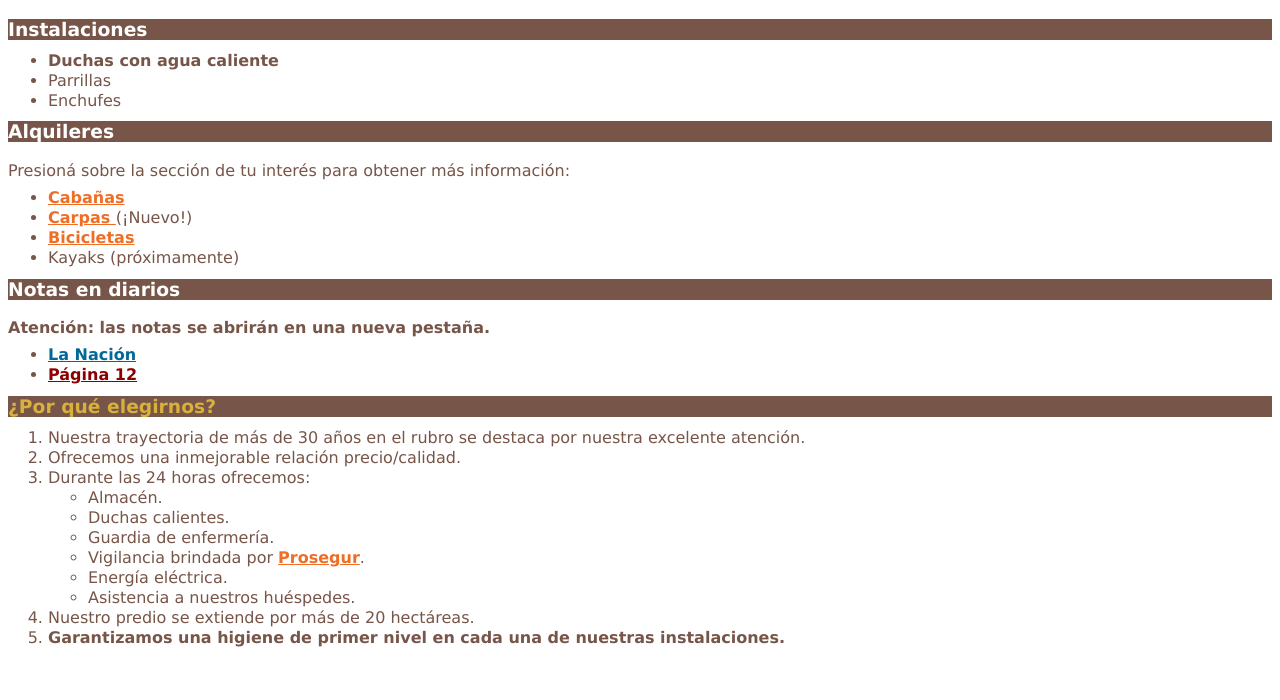
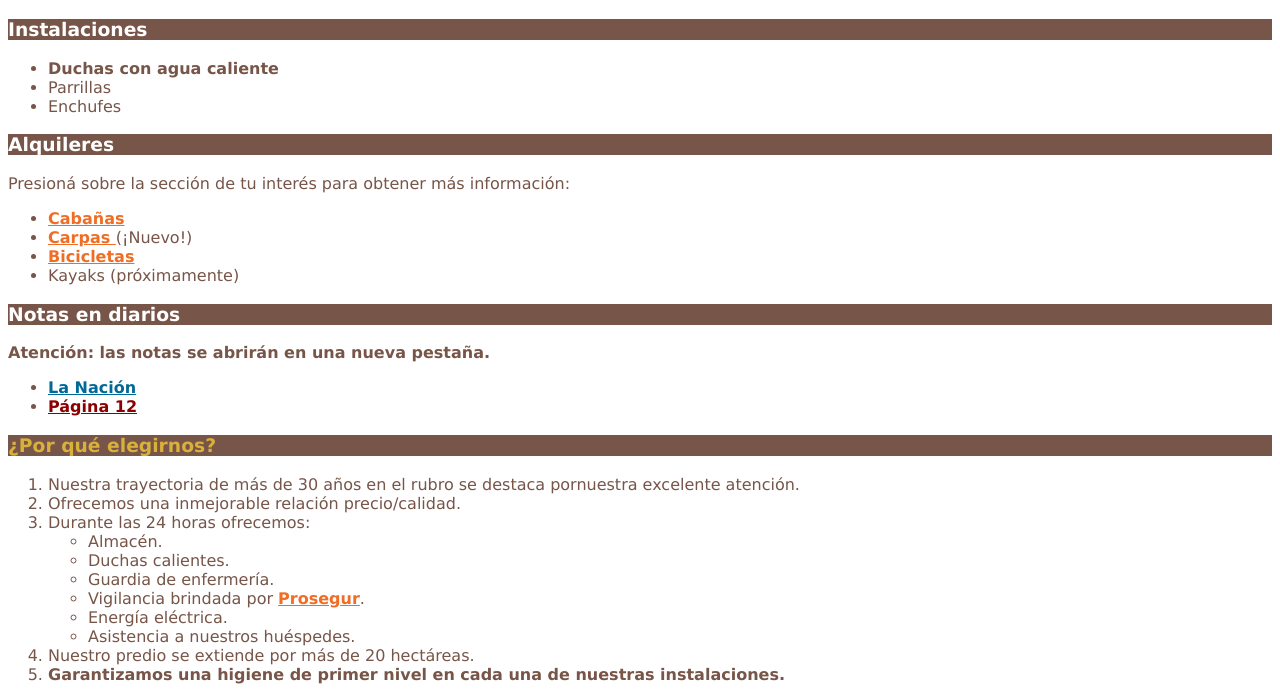
Before and after one commit to cristufarace/BootCamp-FullStack-Tarea-IT-03, a plain HTML site: page src/index.html in a window 1280 px wide. Shown: the part 466-1166 px from the top of the page. Before the commit the page ends 1122 px from the top, so only its background shows below. Drawn offline with Linux system fonts and the light colour scheme.

Commit message:
Arregle el bug de los elementos de lista, quite los elementos P que tenian, y ademas removi estilos innecesarios y redundantes

```diff
--- a/src/index.html
+++ b/src/index.html
@@ -24,11 +24,9 @@
       <section>
         <h3>Instalaciones</h3>
         <ul>
-          <li>
-            <p><b>Duchas con agua caliente</b></p>
-          </li>
-          <li><p>Parrillas</p></li>
-          <li><p>Enchufes</p></li>
+          <li><b>Duchas con agua caliente</b></li>
+          <li>Parrillas</li>
+          <li>Enchufes</li>
         </ul>
       </section>
 
@@ -37,16 +35,10 @@
         <h3>Alquileres</h3>
         <p>Presioná sobre la sección de tu interés para obtener más información:</p>
         <ul>
-          <li>
-            <p><a href="#">Cabañas</a></p>
-          </li>
-          <li>
-            <p><a href="#">Carpas </a>(¡Nuevo!)</p>
-          </li>
-          <li>
-            <p><a href="#"> Bicicletas</a></p>
-          </li>
-          <li><p>Kayaks (próximamente)</p></li>
+          <li><a href="#">Cabañas</a></li>
+          <li><a href="#">Carpas </a>(¡Nuevo!)</li>
+          <li><a href="#"> Bicicletas</a></li>
+          <li>Kayaks (próximamente)</li>
         </ul>
       </section>
 
@@ -55,8 +47,8 @@
         <h3>Notas en diarios</h3>
         <p><b>Atención: las notas se abrirán en una nueva pestaña.</b></p>
         <ul>
-          <li><p><a class="laNacion" href="#">La Nación </a></p></li>
-          <li><p><a class="pagina12" href="#">Página 12 </a></p></li>
+          <li><a class="laNacion" href="#">La Nación </a></li>
+          <li><a class="pagina12" href="#">Página 12 </a></li>
         </ul>
       </section>
 
@@ -64,34 +56,22 @@
       <section>
         <h3 class="elegirnos">¿Por qué elegirnos?</h3>
         <ol>
-          <li>
-            <p>Nuestra trayectoria de más de 30 años en el rubro se destaca por
-              nuestra excelente atención.
-            </p>
-          </li>
-          <li><p>Ofrecemos una inmejorable relación precio/calidad.</p></li>
-          <li>
-            <p>Durante las 24 horas ofrecemos:</p>
+          <li>Nuestra trayectoria de más de 30 años en el rubro se destaca pornuestra excelente atención.</li>
+          <li>Ofrecemos una inmejorable relación precio/calidad.</li>
+          <li>Durante las 24 horas ofrecemos:
             <ul>
-              <li><p>Almacén.</p></li>
-              <li><p>Duchas calientes.</p></li>
-              <li><p>Guardia de enfermería.</p></li>
-              <li>
-                <p>Vigilancia brindada por <a href="#">Prosegur</a>.</p>
-              </li>
-              <li><p>Energía eléctrica.</p></li>
-              <li><p>Asistencia a nuestros huéspedes.</p></li>
+              <li>Almacén.</li>
+              <li>Duchas calientes.</li>
+              <li>Guardia de enfermería.</li>
+              <li>Vigilancia brindada por <a href="#">Prosegur</a>.</li>
+              <li>Energía eléctrica.</li>
+              <li>Asistencia a nuestros huéspedes.</li>
             </ul>
           </li>
-          <li><p>Nuestro predio se extiende por más de 20 hectáreas.</p></li>
-          <li>
-            <p>
-              <b>Garantizamos una higiene de primer nivel en cada una de nuestras instalaciones.</b>
-            </p>
-          </li>
+          <li>Nuestro predio se extiende por más de 20 hectáreas.</li>
+          <li><b>Garantizamos una higiene de primer nivel en cada una de nuestras instalaciones.</b></li>
         </ol>
       </section>
-
 
     </main>
   </body>
--- a/src/static/css/style.css
+++ b/src/static/css/style.css
@@ -4,10 +4,9 @@
 
   --color-primario: #775548;
   --color-en-primario: #fff;
-
   --color-secundario: #d8b03b;
 
-  --color-link-resaltado: #ef6d24;
+  --color-link: #ef6d24;
 
   /* Colores extraidos desde los sitios oficiales */
   --color-la-nacion: #006998;
@@ -24,27 +23,18 @@ body {
   color: var(--color-primario);
 }
 
-li a, nav a{
+nav a {
+  font-size: 25px;
+}
+
+a {
   font-weight: bold;
+  color: var(--color-link);
 }
 
 h3 {
   color: var(--color-en-primario);
   background: var(--color-primario);
-}
-
-li a {
-  color: var(--color-link-resaltado);
-}
-
-nav a {
-  color: var(--color-link-resaltado);
-  font-size: 25px;
-  font-weight: bold;
-}
-
-li {
-  line-height: 4px;
 }
 
 .elegirnos {
```
